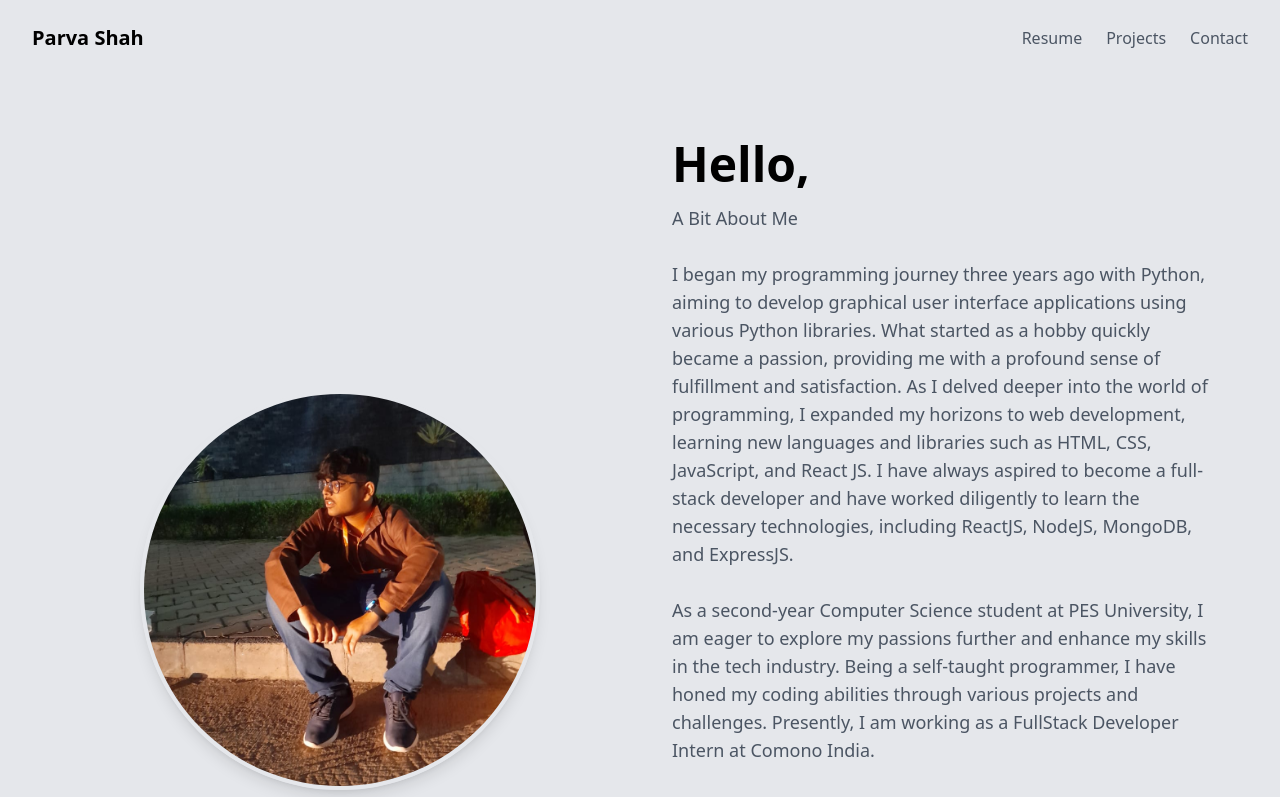
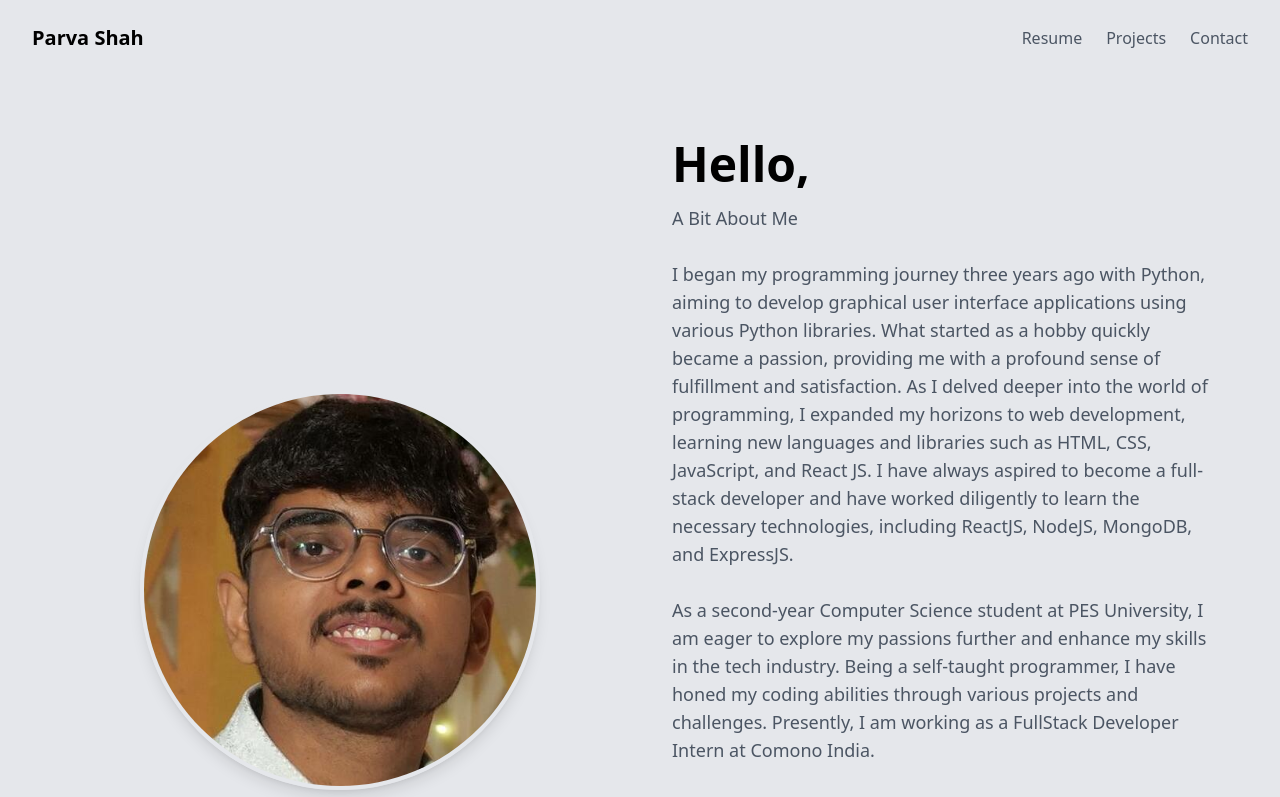
Before and after one commit to parvashah305/Parva-Portfolio, a React (Vite) app in the folder frontend/my-project/: page / in a window 1280 px wide. Shown: the top 797 px of the page. Built offline with nearby package versions, Linux system fonts and the light colour scheme.

Commit message:
changed photo

```diff
--- a/frontend/my-project/src/Components/About.jsx
+++ b/frontend/my-project/src/Components/About.jsx
@@ -1,5 +1,6 @@
 import React from "react";
 import Parva from "../images/Parva.jpeg";
+import parva from "../images/parva.jpg";
 import { Link } from "react-router-dom";
 
 const About = () => {
@@ -10,9 +11,9 @@ const About = () => {
         <div className="md:w-1/2 flex justify-center mb-8 md:mb-0">
           <div className="rounded-full overflow-hidden md:h-[300px] md:w-[300px] lg:h-[400px] lg:w-[400px] h-48 w-48 border-4 border-gray-200 shadow-lg">
             <img
-              src={Parva}
+              src={parva}
               alt="Profile"
-              className="object-cover w-full h-full"
+              className="object-[25%_20%] object-cover w-full h-full"
             />
           </div>
         </div>
--- a/frontend/my-project/src/Resumeroutes.jsx
+++ b/frontend/my-project/src/Resumeroutes.jsx
@@ -10,7 +10,7 @@ const Resumeroutes = () => {
     <>
 
         <Navbar/>
-        <div className='mt-20 text-4xl font-bold text-center'>
+        <div className='mt-20 text-4xl font-bold text-center text-black'>
             Resume
         </div>
         <Workexperience/>
```
Also changed, not shown: frontend/my-project/src/images/parva.jpg (added).
